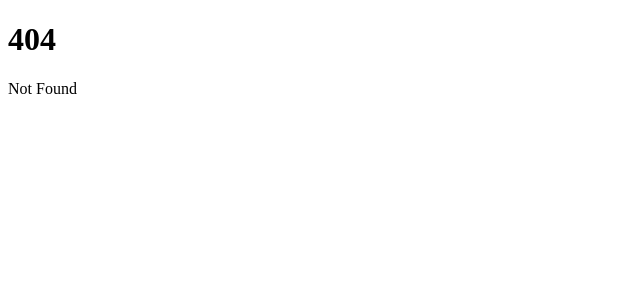
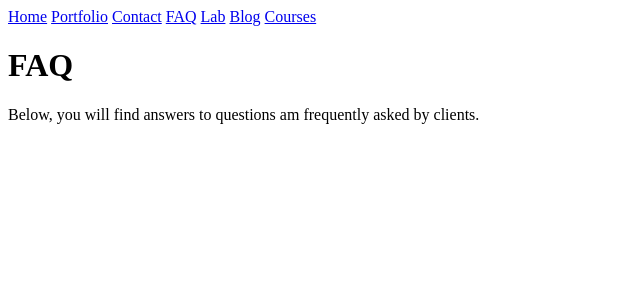
Before and after one commit to shindradavid/shindradavid.com, a SvelteKit app: page /FAQ in a window 1280 px wide. Before the commit this address had no page. Shown: the top 300 px of the page, without its empty margins (0-640 px from the left). Built offline with nearby package versions, Linux system fonts and the light colour scheme.

Commit message:
Create initial page routes

```diff
--- /dev/null
+++ b/src/routes/+layout.svelte
@@ -0,0 +1,13 @@
+<nav>
+	<a href="/">Home</a>
+	<a href="/portfolio">Portfolio</a>
+	<a href="/contact">Contact</a>
+	<a href="/FAQ">FAQ</a>
+	<a href="/lab">Lab</a>
+	<a href="/blog">Blog</a>
+	<a href="/courses">Courses</a>
+</nav>
+
+<main>
+	<slot />
+</main>
--- /dev/null
+++ b/src/routes/FAQ/+page.svelte
@@ -0,0 +1,2 @@
+<h1>FAQ</h1>
+<p>Below, you will find answers to questions am frequently asked by clients.</p>
--- /dev/null
+++ b/src/routes/blog/+page.svelte
@@ -0,0 +1 @@
+<h1>Blog</h1>
--- /dev/null
+++ b/src/routes/contact/+page.svelte
@@ -0,0 +1,2 @@
+<h1>Contact</h1>
+<p>Have a project in mind?</p>
--- /dev/null
+++ b/src/routes/courses/+page.svelte
@@ -0,0 +1,2 @@
+<h1>Courses</h1>
+<p>Explore free, project based learning experiences.</p>
--- /dev/null
+++ b/src/routes/lab/+page.svelte
@@ -0,0 +1,2 @@
+<h1>LAB</h1>
+<p>Experiments, open source and personal projects.</p>
--- /dev/null
+++ b/src/routes/portfolio/+page.svelte
@@ -0,0 +1 @@
+<h1>Portfolio</h1>
```
